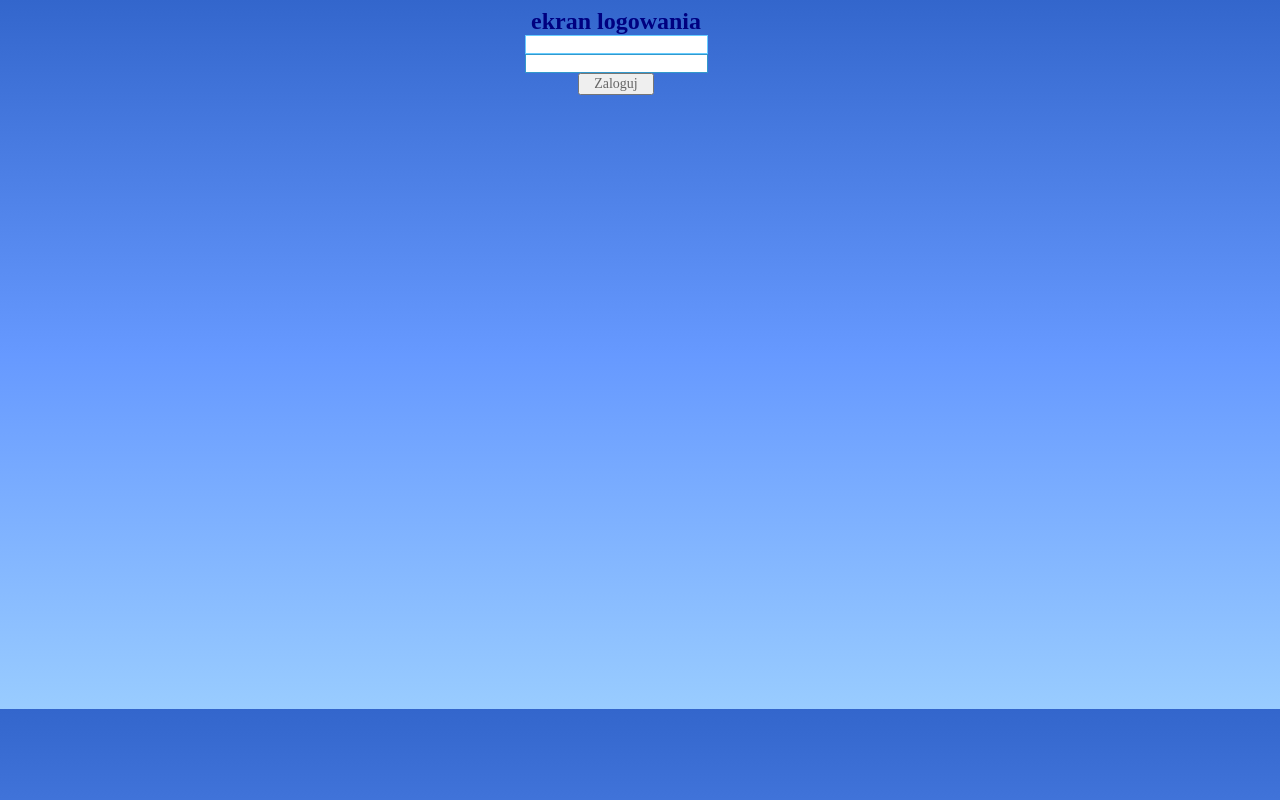
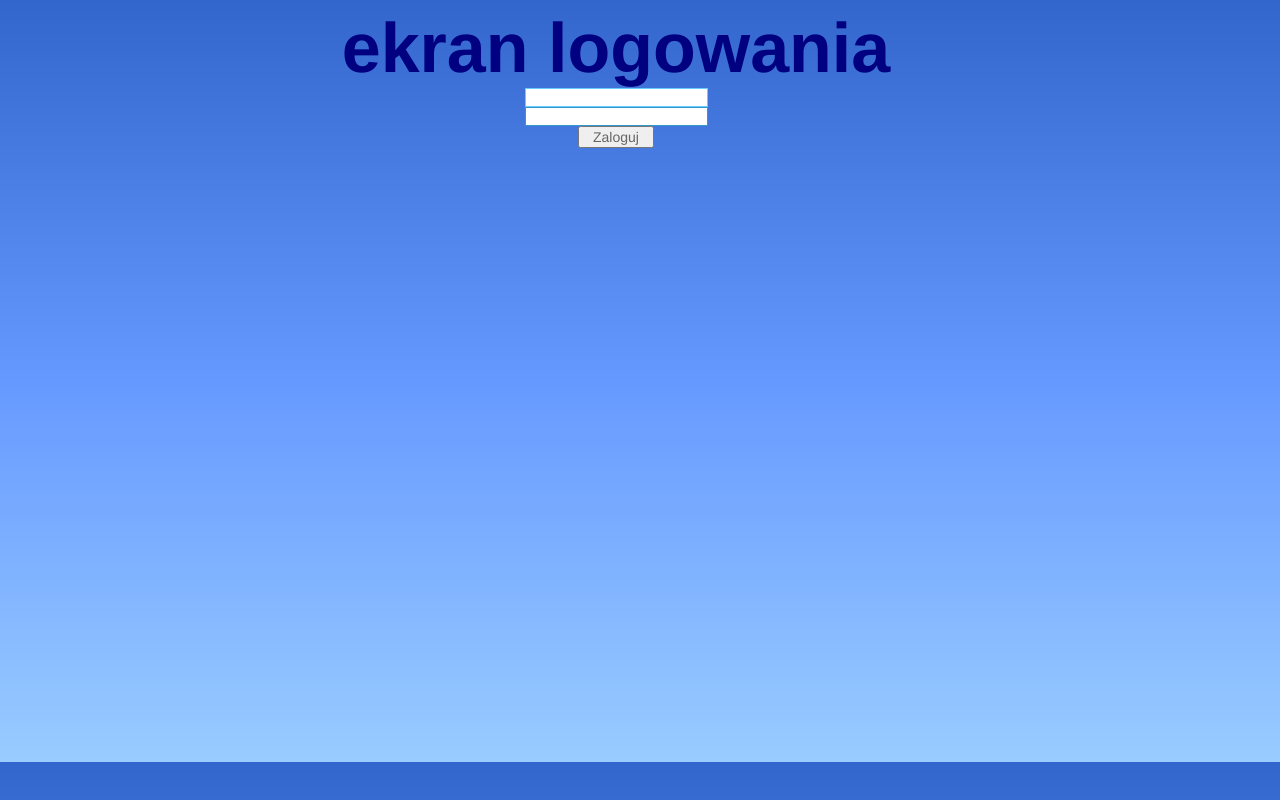
Before and after one commit to noisuper/aktualizacja, a website: page asd-master/public/login.html in a window 1280 px wide. Drawn offline with Linux system fonts and the light colour scheme.

Commit message:
style.css login1

```diff
--- a/asd-master/public/css/style.css
+++ b/asd-master/public/css/style.css
@@ -23,7 +23,7 @@
   .loginbutton {color: #666666;
   text-align: center;
   width: 25%;
-  font-family: whitesmoke;
+  font-family: Helvetica;
   font-size: 14px;
   clear: both;
   margin: 0 auto;
@@ -40,6 +40,7 @@ h2 {
   width: 100%;
   margin: 0 auto;
   text-align: center;
-  font-family: whitesmoke;
+  font-family: Helvetica;
 color: navy;
+font-size: 70px;
 }
```
